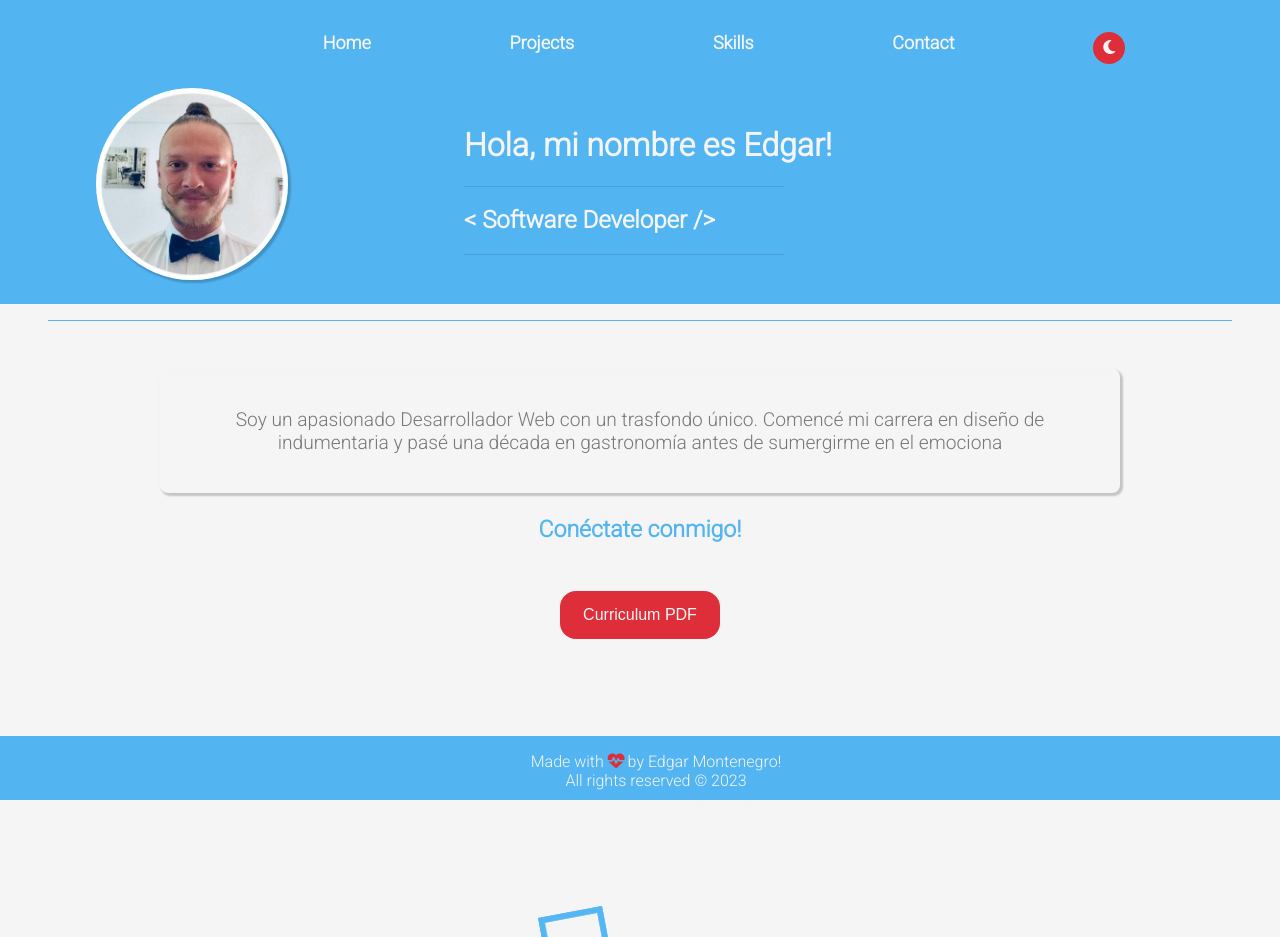
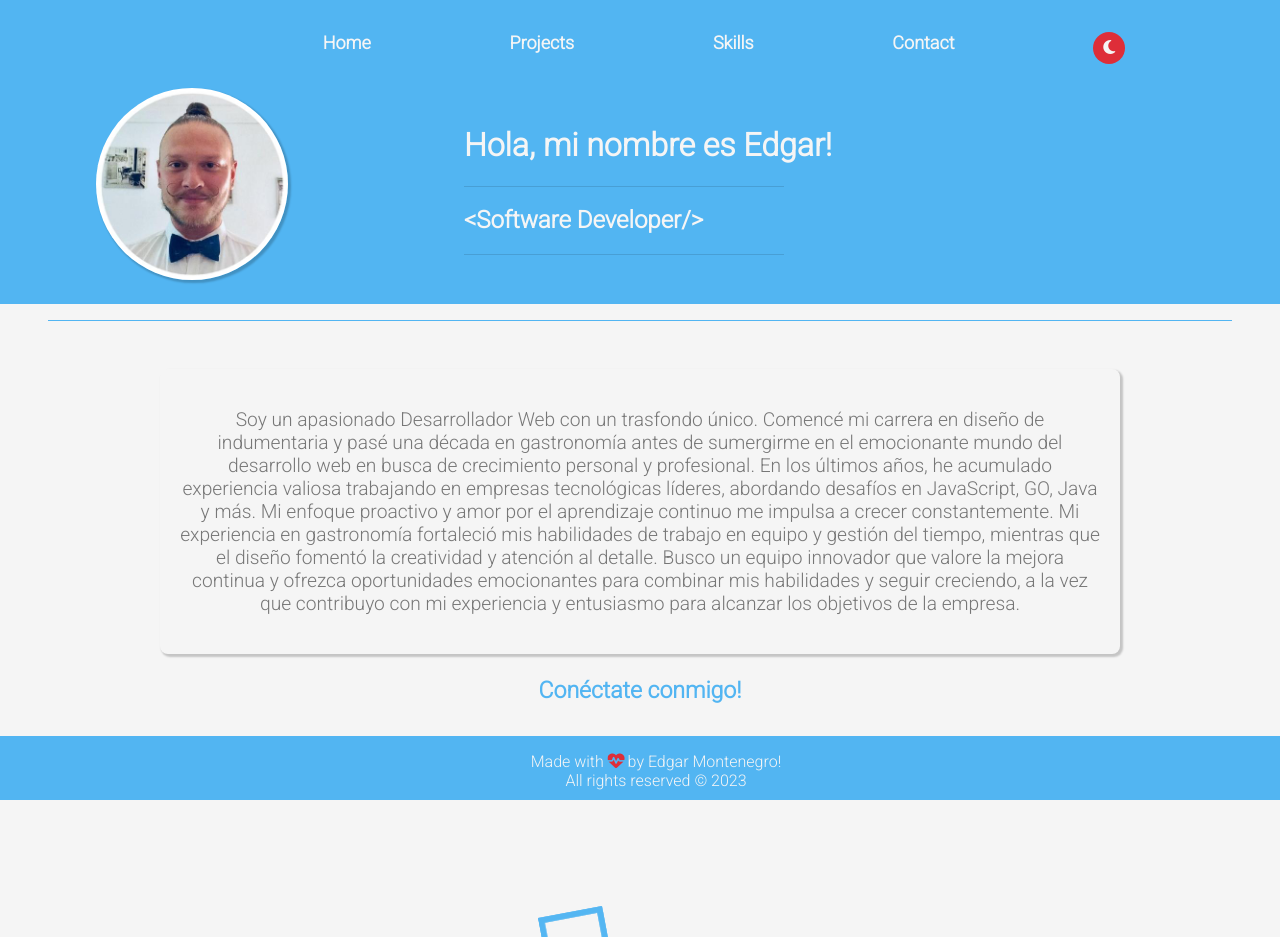
Before and after one commit to Edgarmontenegro123/portfolio, a React (Vite) app: page / in a window 1280 px wide. Built offline with nearby package versions, Linux system fonts and the light colour scheme.

Commit message:
😎 Change animation effect in Home view

```diff
--- a/src/Components/Title/Title.jsx
+++ b/src/Components/Title/Title.jsx
@@ -1,15 +1,27 @@
 import './Title.scss'
+import TypeWriter from "../../assets/Functions/Functions.jsx";
+import {useEffect, useState} from "react";
 
 const Title = () => {
-    let p = '<'
-    let q = '/>'
+    const [showH2, setShowH2] = useState(false)
+
+    useEffect(() => {
+        const timeoutId = setTimeout(() => {
+            setShowH2(true)
+        }, 2000)
+        return () => clearTimeout(timeoutId)
+    }, [])
 
     return(
         <div className='title'>
-            <h1>Hola, mi nombre es <b>Edgar</b>!</h1>
+            <h1><TypeWriter text='Hola, mi nombre es Edgar!'/></h1>
             <hr className='title__divider' />
-            <h2><b>{p} Software Developer {q}</b></h2>
-            <hr className='title__divider' />
+            {showH2 && (
+                <>
+                    <h2><TypeWriter text='<Software Developer/>'/></h2>
+                    <hr className='title__divider' />
+                </>
+            )}
         </div>
     )
 }
--- a/src/Views/Home/Home.jsx
+++ b/src/Views/Home/Home.jsx
@@ -1,11 +1,9 @@
-import { useEffect, useState } from 'react';
 import AnimatedBackground from '../../Components/AnimatedBackground/AnimatedBackground.jsx';
 import Footer from '../../Components/Footer/Footer.jsx';
 import { Link } from 'react-router-dom';
 import './Home.scss';
 
 const Home = () => {
-    const [text, setText] = useState('');
     const fullText = `
     Soy un apasionado Desarrollador Web con un trasfondo único. Comencé mi carrera en diseño de
     indumentaria y pasé una década en gastronomía antes de sumergirme en el emocionante mundo del
@@ -23,27 +21,13 @@ const Home = () => {
     entusiasmo para alcanzar los objetivos de la empresa.
   `;
 
-    useEffect(() => {
-        let currentIndex = 0;
-        const intervalId = setInterval(() => {
-            setText(fullText.substring(0, currentIndex));
-            currentIndex ++;
-
-            if (currentIndex > fullText.length) {
-                clearInterval(intervalId);
-            }
-        }, 30);
-
-        return () => clearInterval(intervalId);
-    }, [fullText]);
-
     return (
         <>
             <AnimatedBackground>
                 <hr className='divSkills__divider' />
                 <div className='divHome'>
                     <div className='divHome__card'>
-                        <p className='divHome__animated-text'>{text}</p>
+                        <p className='divHome__animated-text'>{fullText}</p>
                     </div>
                     <br />
                     <Link to='/contact' className='divHome__link'>
--- a/src/Views/Home/Home.scss
+++ b/src/Views/Home/Home.scss
@@ -48,12 +48,6 @@
       background-color: $buttonRedDark;
     }
   }
-
-  @keyframes typeWriter {
-    to {
-      width: 100%;
-    }
-  }
 }
 
 @media screen and (max-width: 800px) {
--- /dev/null
+++ b/src/assets/Functions/Functions.jsx
@@ -0,0 +1,28 @@
+import { useEffect, useState } from 'react';
+import PropTypes from 'prop-types';
+
+const TypeWriter = ({text}) => {
+    const [displayText, setDisplayText] = useState('')
+
+    useEffect(() => {
+        let currentIndex = 0;
+        const intervalId = setInterval(() => {
+            setDisplayText(text.substring(0, currentIndex));
+            currentIndex ++;
+
+            if (currentIndex > text.length) {
+                clearInterval(intervalId);
+            }
+        }, 60);
+
+        return () => clearInterval(intervalId);
+    }, [text])
+
+    return <>{displayText}</>
+}
+
+TypeWriter.propTypes = {
+    text: PropTypes.string.isRequired,
+};
+
+export default TypeWriter
```
